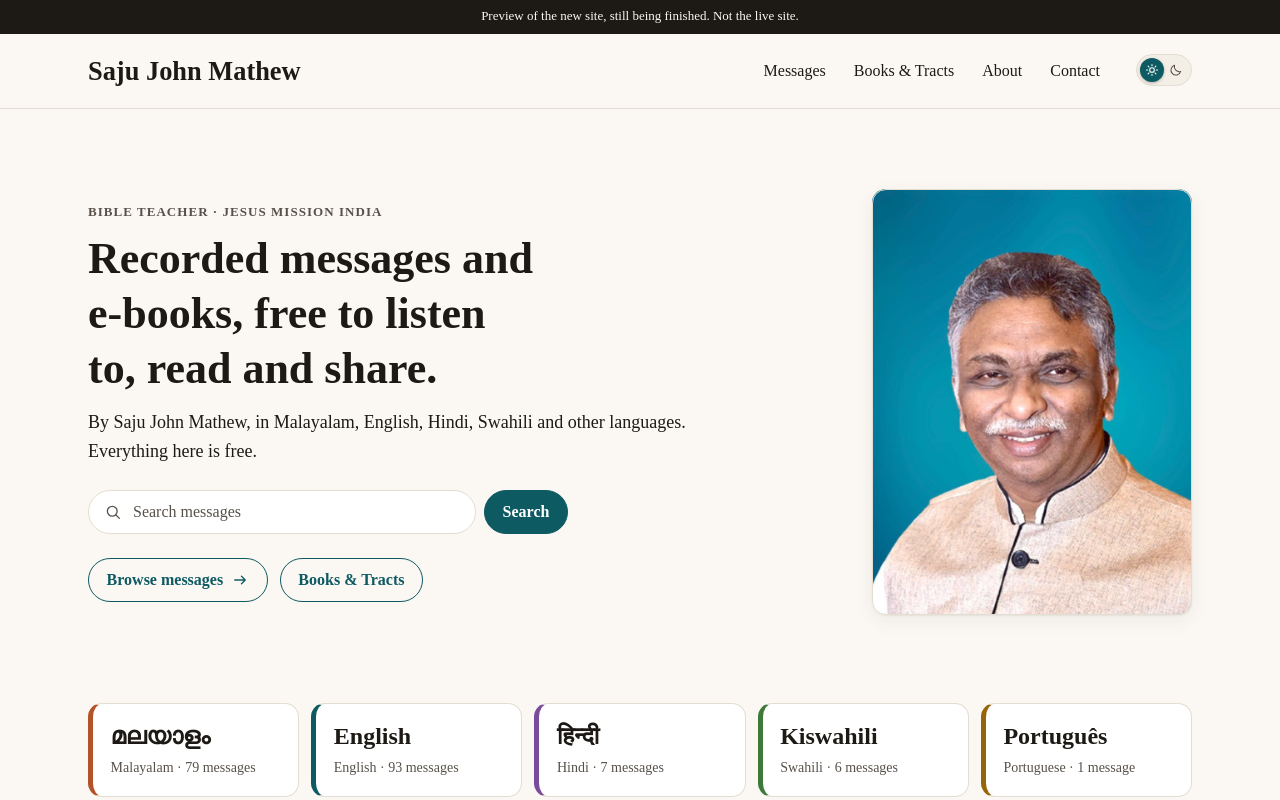
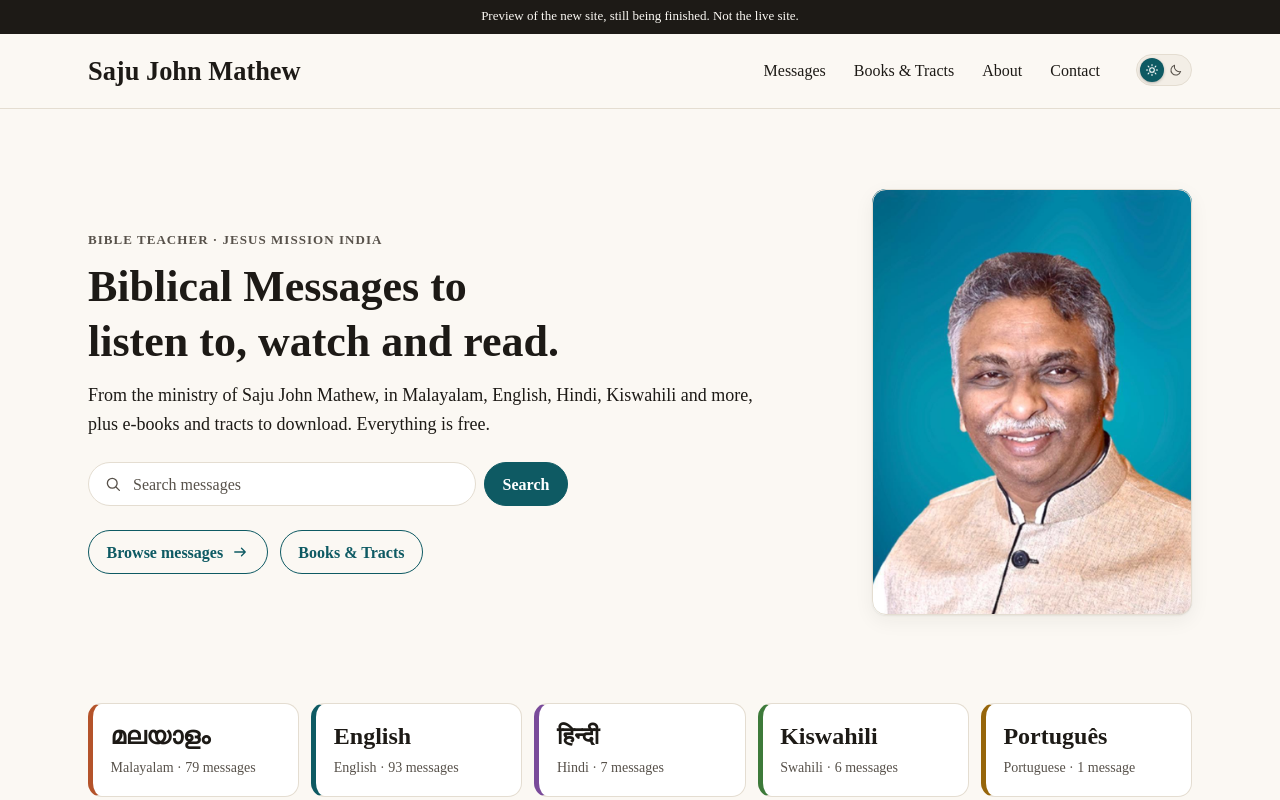
Before and after one commit to rijosimon/sjmathew-site, an Astro site: page / in a window 1280 px wide. Shown: the top 800 px of the page. Built offline with nearby package versions, Linux system fonts and the light colour scheme; Astro itself is replaced by a stand-in of ours; no server answers.

Commit message:
Reword the home page headline and intro, and name the ministry

```diff
--- a/src/layouts/Base.astro
+++ b/src/layouts/Base.astro
@@ -11,7 +11,7 @@ interface Props {
 	/** Language of the page's own text (defaults to English). */
 	lang?: string;
 }
-const { title, description = SITE.tagline, lang = 'en' } = Astro.props;
+const { title, description = SITE.description, lang = 'en' } = Astro.props;
 const fullTitle = title ? `${title} · ${SITE.name}` : SITE.name;
 ---
 
--- a/src/lib/site.ts
+++ b/src/lib/site.ts
@@ -3,9 +3,16 @@ import type { CollectionEntry } from 'astro:content';
 /** Shown as a banner and used to add noindex while this is only a design preview. */
 export const PREVIEW = true;
 
+const NAME = 'Saju John Mathew';
+
 export const SITE = {
-	name: 'Saju John Mathew',
-	tagline: 'Recorded messages and e-books, free to listen to, read and share.',
+	name: NAME,
+	/** The home page headline. */
+	tagline: 'Biblical Messages to listen to, watch and read.',
+	/** The line under the headline. */
+	intro: `From the ministry of ${NAME}, in Malayalam, English, Hindi, Kiswahili and more, plus e-books and tracts to download. Everything is free.`,
+	/** For search results and link previews. */
+	description: `Biblical messages from the ministry of ${NAME}, in Malayalam, English, Hindi and more. E-books and tracts too. Everything is free.`,
 	url: 'https://www.sjmathew.com',
 } as const;
 
--- a/src/pages/index.astro
+++ b/src/pages/index.astro
@@ -23,9 +23,7 @@ const tiles = LANGUAGE_ORDER.map((code) => ({
 		<div class="hero-text">
 			<p class="eyebrow">Bible teacher · Jesus Mission India</p>
 			<h1>{SITE.tagline}</h1>
-			<p class="lede">
-				By {SITE.name}, in Malayalam, English, Hindi, Swahili and other languages. Everything here is free.
-			</p>
+			<p class="lede">{SITE.intro}</p>
 			<form class="home-search" role="search" action="/messages/" method="get">
 				<label class="sr-only" for="home-q">Search messages and readings</label>
 				<span class="home-search-icon"><Icon name="search" size={18} /></span>
--- a/src/pages/rss.xml.js
+++ b/src/pages/rss.xml.js
@@ -6,7 +6,7 @@ export async function GET(context) {
 	const messages = (await getCollection('messages')).sort((a, b) => b.data.date.valueOf() - a.data.date.valueOf());
 	return rss({
 		title: 'Saju John Mathew: messages',
-		description: 'Recorded messages and readings, free to listen to, read and share.',
+		description: 'Biblical messages and readings from the ministry of Saju John Mathew.',
 		site: context.site,
 		items: messages.map((message) => ({
 			title: message.data.title,
```
